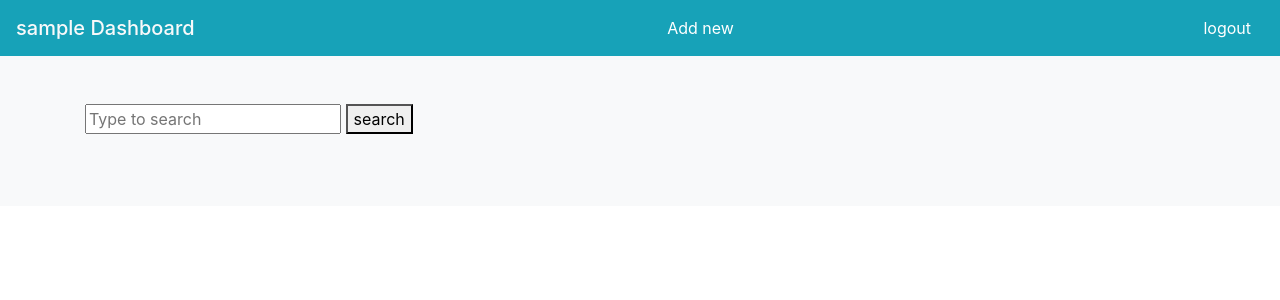
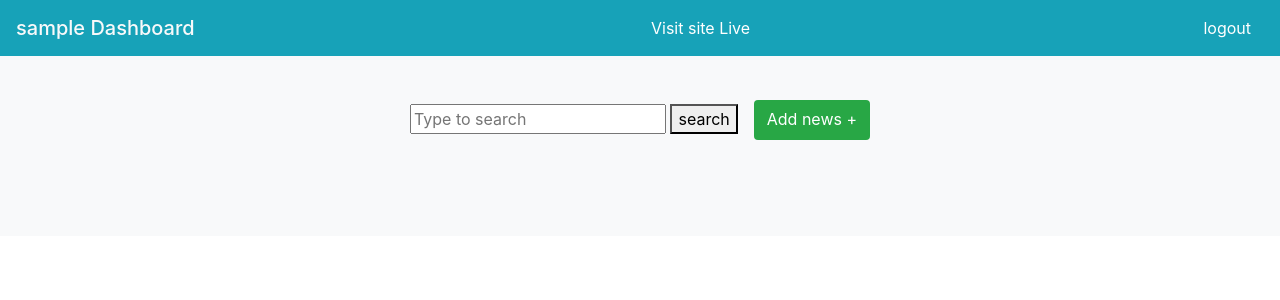
Before and after one commit to Mehdizamanian/News-Website-project, a Django app: page /dashboard/ in a window 1280 px wide. Shown: the top 300 px of the page. Run offline with Django 4.2, Linux system fonts and the light colour scheme; the visitor is signed in with stand-in values (Sample User, id 1); data that the repository does not hold is empty; some libraries are stand-ins or nearby versions.

Commit message:
some news created for test

```diff
--- a/templates/news/admin-news/admin.html
+++ b/templates/news/admin-news/admin.html
@@ -23,8 +23,8 @@
       <span class="navbar-brand mb-0 h1 text-light">{{request.user}} Dashboard</span>
 
 
+      <a href="{% url "news:news"%}" style="color:white">Visit site Live </a>
 
-     <a href="{% url "news:admin-create"%}" style="color:white">Add new </a>
       <a class="btn text-white" href="{% url "accounts:logout" %}">logout</a>
     </nav>
 
@@ -37,13 +37,23 @@
         {{contact.name}}
         {% endfor %}  {% endcomment %}
 
-
+<div class="container-fluid d-flex justify-content-lg-center ">
         <form method="GET" action="{% url "news:dashboard" %}">
           <input name='q' type="text" class="search-input" placeholder="Type to search">
           <button type="submit" class="search-icon" onclick="searchToggle(this, event);"><span>search</span></button>
-          <br/><br/>
+
         </form>
 
+
+        <a href="{% url "news:admin-create"%}" style="color:white;margin-top:-4px;display:inline;height:40px" class="btn bg-success ml-3">Add news + </a>
+
+
+
+
+      </div>
+
+
+      <br/><br/>
 
 
         <div class="row">
```
Also changed, not shown: media/news/images/newwork.jpg (added), media/news/images/student.png (added).
